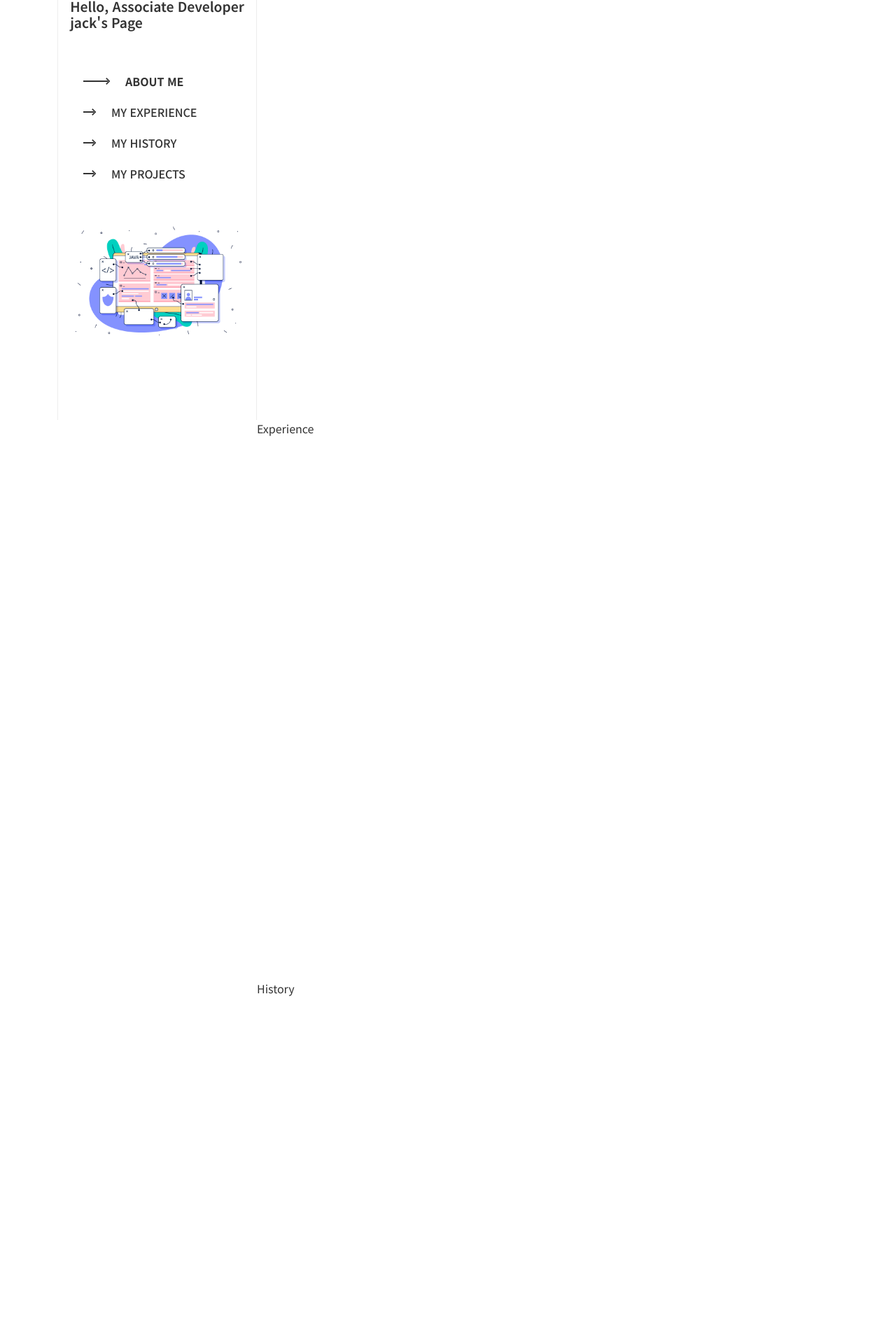
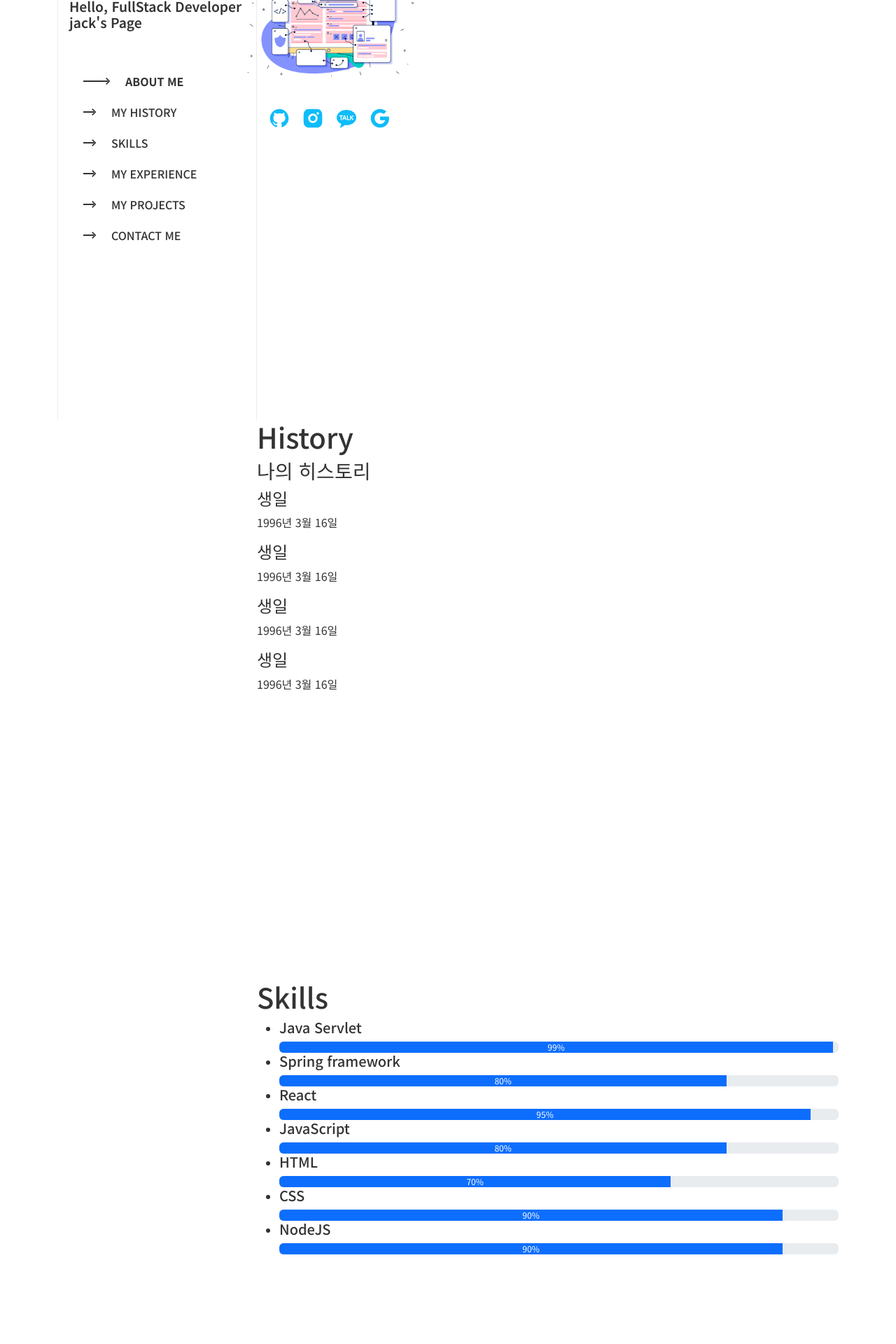
Before and after one commit to JAEKWON0316/jack1Blog.github.io, a React (Create React App) app: page / in a window 1280 px wide. Shown: the part 200-2120 px from the top of the page at 70% size. Built offline with nearby package versions, Linux system fonts and the light colour scheme.

Commit message:
포트폴리오 작업중

```diff
--- a/src/App.js
+++ b/src/App.js
@@ -6,6 +6,8 @@ import About from './pages/About';
 import Experience from './pages/Experience';
 import History from './pages/History';
 import Projects from './pages/Projects';
+import Contact from './pages/Contact';
+import Skills from './pages/Skills';
 
 const App = () => {
   return (
@@ -14,9 +16,11 @@ const App = () => {
        <Row>
            <Col md={{span:9, offset:3}}>
               <About />
+              <History />
+              <Skills />
               <Experience />
-              <History />
               <Projects />
+              <Contact />
            </Col>
        </Row>
     </Container>
--- a/src/pages/About.jsx
+++ b/src/pages/About.jsx
@@ -1,9 +1,20 @@
-import React from 'react'
+import React from 'react';
 
 const About = () => {
   return (
-    <section id="about">About</section>
-  )
+    <section id="about">
+      <div className="about-box">
+        <div className="background-box"></div>
+      </div>
+      <h1>About Me</h1>
+      <h2>I'm developing mobile and web applications.</h2>
+      <p>
+        반갑습니다. 저는 이제 막 웹, 모바일 app을 개발하기 시작한 새내기 개발자입니다.
+      </p>
+
+
+    </section>
+  );
 }
 
 export default About
--- /dev/null
+++ b/src/pages/Contact.jsx
@@ -0,0 +1,69 @@
+import React from 'react';
+
+const Contact = () => {
+  return (
+    <section id="contact">
+      <h1 className="mb-5">Contact Me</h1>
+      <div className="col-md-6">
+        <h3 className="mb-4 me-5 fw-bold">궁금한 것이 있으시면 언제든 연락주세요.</h3>
+        <address>
+          <ul className="address me-5">
+            <li className="py-2 border-bottom">
+              <label>Company: </label>white water
+            </li>
+            <li className="py-2 border-bottom">
+              <label>Address: </label>김포시 어딘가
+            </li>
+            <li className="py-2 border-bottom">
+              <label>WebSite: </label>
+              <a href="http://www.com" target="_blank" rel="noopener noreferrer">
+                http://www.com
+              </a>
+            </li>
+            <li className="py-2 border-bottom">
+              <label>My Github: </label>
+              <a href="http://github.com/b" target="_blank" rel="noopener noreferrer">
+                http://github.com/b
+              </a>
+            </li>
+          </ul>
+        </address>
+      </div>
+      <div className="col-md-6">
+        <form>
+          <div className="mb-3 me-4">
+            <label htmlFor="name" className="form-label">
+              Your name
+            </label>
+            <input type="text" className="form-control" id="name" placeholder="이름" />
+          </div>
+          <div className="me-3 me-4">
+            <label htmlFor="email" className="form-label">
+              Email Address
+            </label>
+            <input type="email" className="form-control" id="email" placeholder="email" />
+          </div>
+          <div className="me-3 me-4">
+            <label htmlFor="tel" className="form-label">
+              Your Phone Number
+            </label>
+            <input type="tel" className="form-control" id="tel" placeholder="전화번호" />
+          </div>
+          <div className="mb-3 me-4">
+            <label htmlFor="content" className="form-label">
+              Content
+            </label>
+            <textarea className="form-control" id="content" rows="4" placeholder="보내실 말씀"></textarea>
+          </div>
+          <div className="me-3 me-4">
+            <button type="submit" className="btn btn-success">
+              Submit
+            </button>
+          </div>
+        </form>
+      </div>
+    </section>
+  );
+};
+
+export default Contact;
--- a/src/pages/History.jsx
+++ b/src/pages/History.jsx
@@ -1,9 +1,28 @@
-import React from 'react'
+import React from 'react';
 
 const History = () => {
   return (
-    <section id="history">History</section>
-  )
+    <section id="history">
+      <h1>History</h1>
+      <h3>나의 히스토리</h3>
+      <div className="history-box">
+        <h4>생일</h4>
+        <p>1996년 3월 16일</p>
+      </div>
+      <div className="history-box">
+        <h4>생일</h4>
+        <p>1996년 3월 16일</p>
+      </div>
+      <div className="history-box">
+        <h4>생일</h4>
+        <p>1996년 3월 16일</p>
+      </div>
+      <div className="history-box">
+        <h4>생일</h4>
+        <p>1996년 3월 16일</p>
+      </div>
+    </section>
+  );
 }
 
-export default History
+export default History;
--- a/src/pages/Navigation.jsx
+++ b/src/pages/Navigation.jsx
@@ -15,23 +15,31 @@ const Navigation = () => {
      //actItem이 about이면 action해주고 아니면 null해준다. onClick 함수 호출할 땐 매개변수 안에 담아줘야한다 onClick ={() => }
     <div className="navi">
         <img src={Logo} className="logo" alt="logo" />
-        <h4 className="hello">Hello, Associate Developer<br /> jack's Page</h4>
+        <h4 className="hello">Hello, FullStack Developer<br /> jack's Page</h4>
         <div className="navbox">
             <a href="#about" className={`nav-tems ${actItem === 'about' ? 'action' : ''}`}
                         onClick={() => handleClick('about')}>
                 <span /><MdNavigateNext /> about me
             </a>
+            <a href="#history" className={`nav-tems ${actItem === 'history' ? 'action' : ''}`}
+                        onClick={() => handleClick('history')}>
+                <span /><MdNavigateNext /> my history
+            </a>
+            <a href="#skills" className={`nav-tems ${actItem === 'skills' ? 'action' : ''}`}
+                        onClick={() => handleClick('skills')}>
+                <span /><MdNavigateNext /> Skills
+            </a>
             <a href="#experience" className={`nav-tems ${actItem === 'experience' ? 'action' : ''}`}
                         onClick={() => handleClick('experience')}>
                 <span /><MdNavigateNext /> my experience
             </a>
-            <a href="#history" className={`nav-tems ${actItem === 'history' ? 'action' : ''}`}
-                        onClick={() => handleClick('history')}>
-                <span /><MdNavigateNext /> my history
-            </a>
             <a href="#projects" className={`nav-tems ${actItem === 'projects' ? 'action' : ''}`}
                         onClick={() => handleClick('projects')}>
                 <span /><MdNavigateNext /> my projects
+            </a>
+            <a href="#contact" className={`nav-tems ${actItem === 'contact' ? 'action' : ''}`}
+                        onClick={() => handleClick('contact')}>
+                <span /><MdNavigateNext /> contact me
             </a>
         </div>
         <div className="text-center mt-5 mb-4">
--- /dev/null
+++ b/src/pages/Skills.jsx
@@ -0,0 +1,70 @@
+import React from 'react'
+
+const Skills = () => {
+  return (
+    <section id="skills">
+    <h1>Skills</h1>
+    <ul className="myskill">
+        <li>
+          <h5>Java Servlet</h5>
+          <div className="progress">
+            <div className="progress-bar" role="progressbar" style={{ width: '99%' }} aria-valuenow="99" aria-valuemin="0" aria-valuemax="100">
+              99%
+            </div>
+          </div>
+        </li>
+        <li>
+          <h5>Spring framework</h5>
+          <div className="progress">
+            <div className="progress-bar" role="progressbar" style={{ width: '80%' }} aria-valuenow="80" aria-valuemin="0" aria-valuemax="100">
+              80%
+            </div>
+          </div>
+        </li>
+        <li>
+          <h5>React</h5>
+          <div className="progress">
+            <div className="progress-bar" role="progressbar" style={{ width: '95%' }} aria-valuenow="95" aria-valuemin="0" aria-valuemax="100">
+              95%
+            </div>
+          </div>
+        </li>
+        <li>
+          <h5>JavaScript</h5>
+          <div className="progress">
+            <div className="progress-bar" role="progressbar" style={{ width: '80%' }} aria-valuenow="80" aria-valuemin="0" aria-valuemax="100">
+              80%
+            </div>
+          </div>
+        </li>
+        <li>
+          <h5>HTML</h5>
+          <div className="progress">
+            <div className="progress-bar" role="progressbar" style={{ width: '70%' }} aria-valuenow="70" aria-valuemin="0" aria-valuemax="100">
+              70%
+            </div>
+          </div>
+        </li>
+        <li>
+          <h5>CSS</h5>
+          <div className="progress">
+            <div className="progress-bar" role="progressbar" style={{ width: '90%' }} aria-valuenow="90" aria-valuemin="0" aria-valuemax="100">
+              90%
+            </div>
+          </div>
+        </li>
+        <li>
+          <h5>NodeJS</h5>
+          <div className="progress">
+            <div className="progress-bar" role="progressbar" style={{ width: '90%' }} aria-valuenow="90" aria-valuemin="0" aria-valuemax="100">
+              90%
+            </div>
+          </div>
+        </li>
+      </ul>
+
+    </section>
+  )
+}
+
+export default Skills
```
Also changed, not shown: 1 other file (tests, documents, lock files or other folders).
